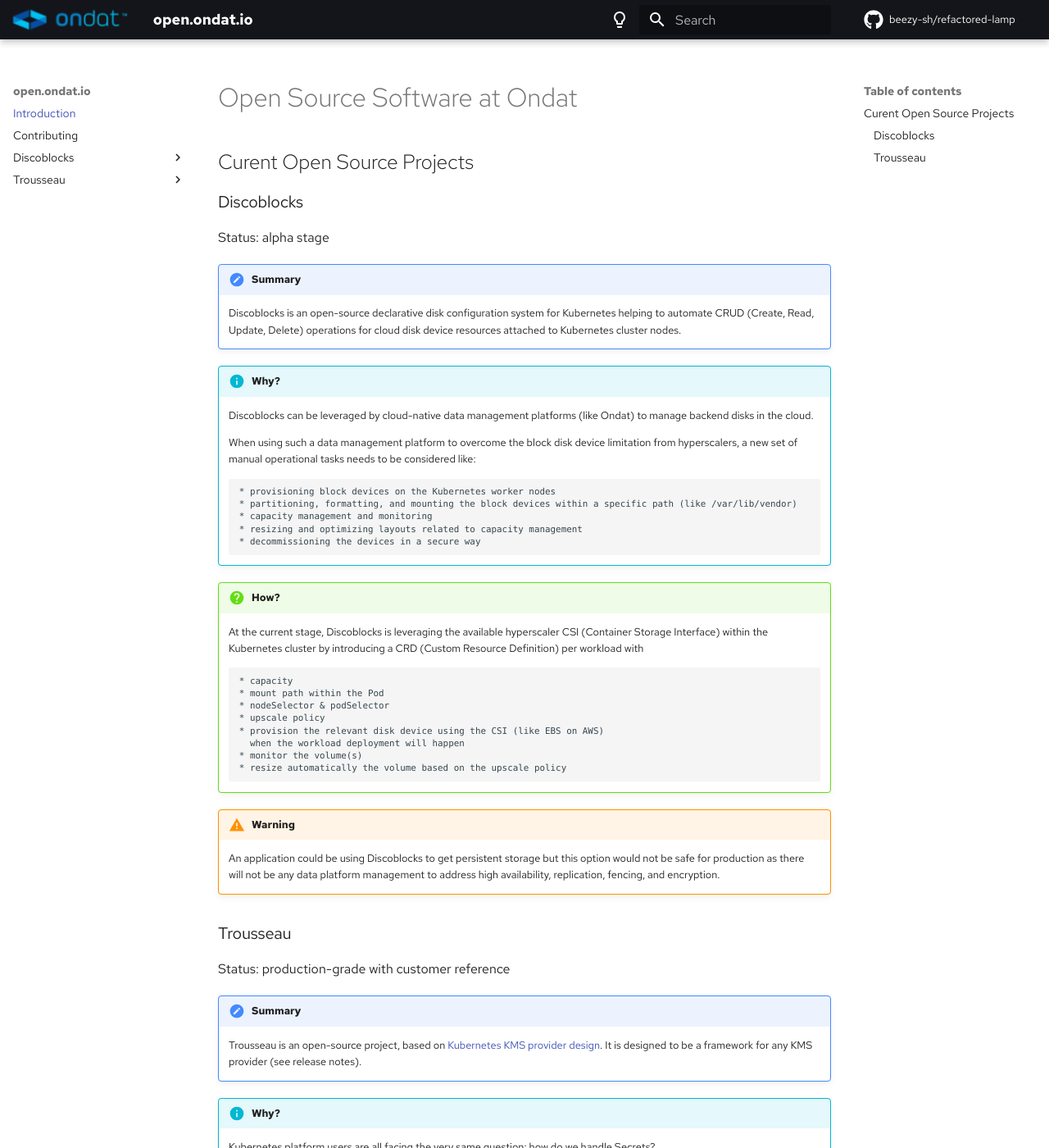
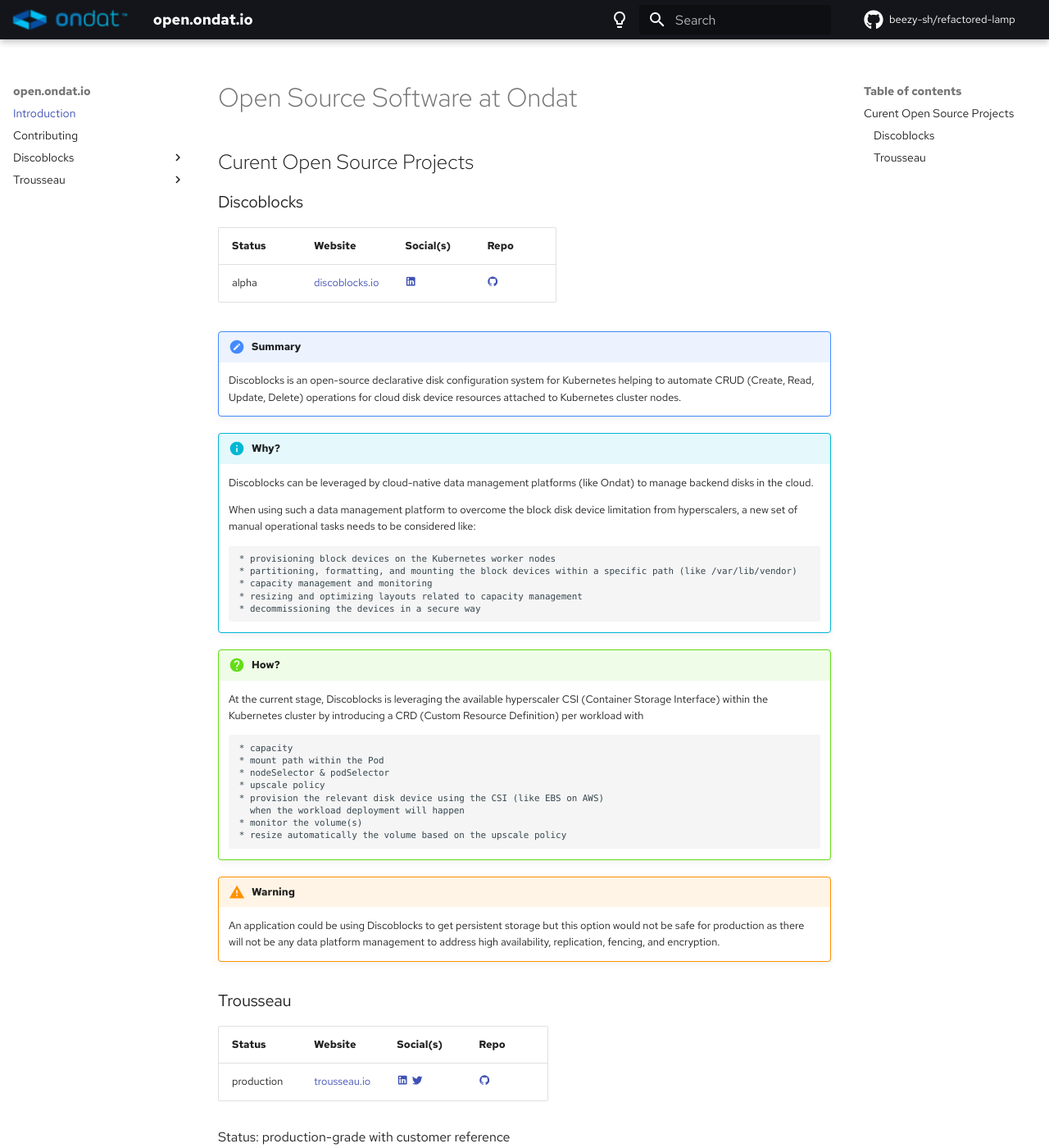
Before and after one commit to beezy-sh/refactored-lamp, an MkDocs documentation site: the page built from docs/index.md, in a window 1280 px wide and 1400 px high. Shown: the whole window at 82% size. Built offline with MkDocs 1.6.1 and Material for MkDocs 9.7.7, drawn with Linux system fonts in a browser that asks for light colours; some web fonts are replaced; comment, search, counter and statistics services are not loaded.

```diff
--- a/docs/index.md
+++ b/docs/index.md
@@ -4,7 +4,9 @@
 
 ### Discoblocks
 
-Status: alpha stage
+| Status | Website | Social(s) | Repo |
+|--------|---------|--------|------|
+| alpha  | [discoblocks.io](https://discoblocks.io) | [:material-linkedin:](https://www.linkedin.com/company/discoblocks-io) | [:material-github:](https://github.com/ondat/discoblocks) |
 
 !!! summary
     Discoblocks is an open-source declarative disk configuration system for Kubernetes helping to automate CRUD (Create, Read, Update, Delete) operations for cloud disk device resources attached to Kubernetes cluster nodes.
@@ -40,6 +42,10 @@
 
 ### Trousseau
 
+| Status | Website | Social(s) | Repo |
+|--------|---------|--------|------|
+| production  | [trousseau.io](https://trousseau.io) | [:material-linkedin:](https://www.linkedin.com/company/trousseau-io) [:material-twitter:](https://twitter.com/trousseauio) | [:material-github:](https://github.com/ondat/trousseau) |
+
 Status: production-grade with customer reference
 
 !!! summary
```
